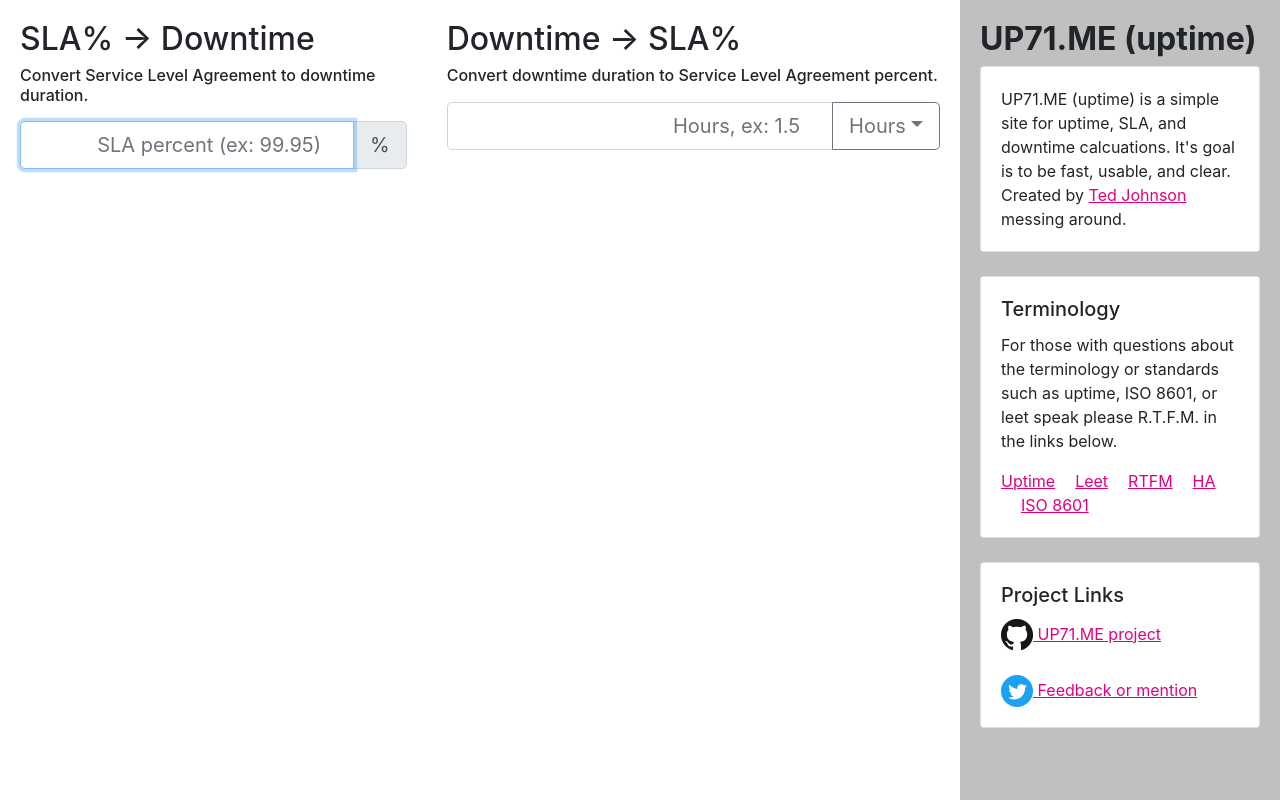
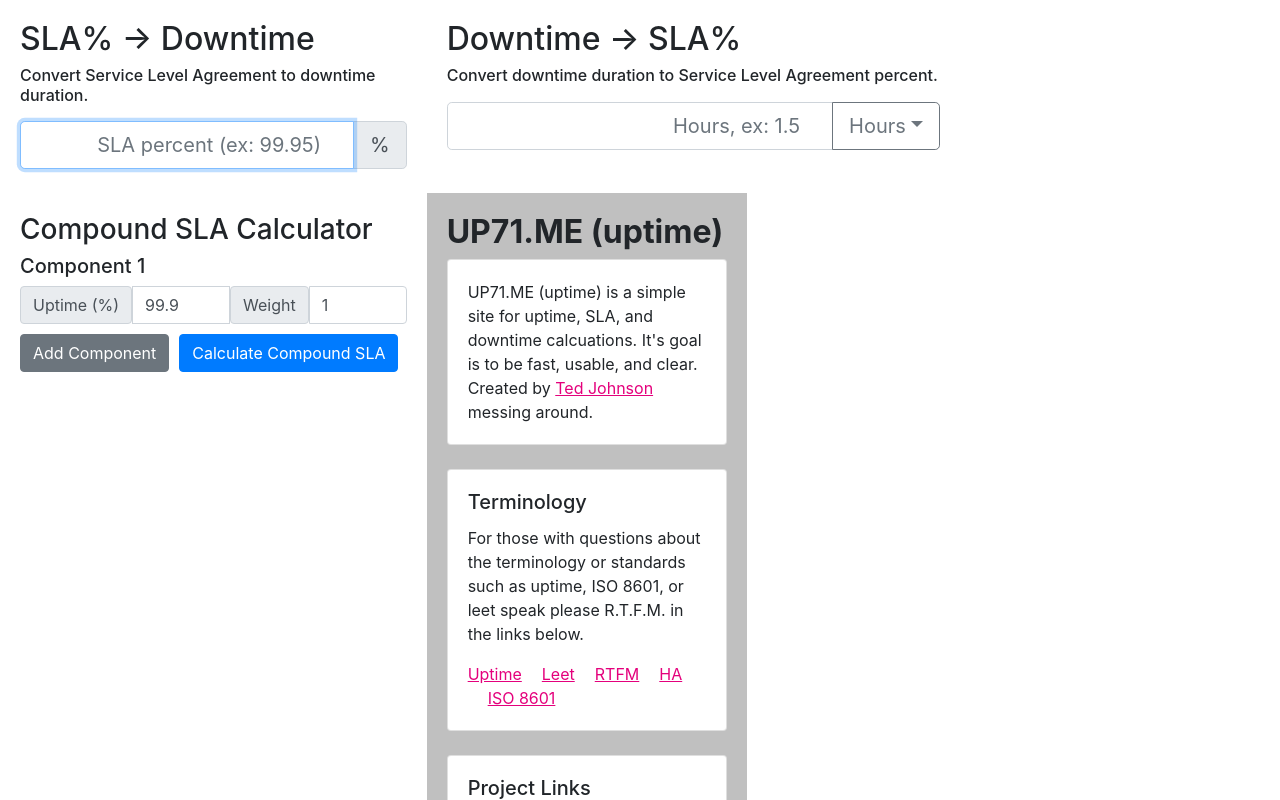
Before and after one commit to TedMN/up71.me, a React (Create React App) app: page / in a window 1280 px wide. Shown: the top 800 px of the page. Built offline with nearby package versions, Linux system fonts and the light colour scheme.

Commit message:
Update App.tsx
Added the component.

```diff
--- a/src/App.tsx
+++ b/src/App.tsx
@@ -1,6 +1,7 @@
 import React from 'react';
 import UptimeForm from './UptimeForm';
 import OutageForm from './OutageForm';
+import CompoundForm from './CompoundForm';
 import './App.css';
 import { Container, Row, Col, Card } from 'react-bootstrap';
 
@@ -23,7 +24,9 @@
             </label>
             <OutageForm></OutageForm>
           </Col>
-
+          <Col sm="12" lg="6" md="12" xl="4" className="App-main">
+            <CompoundForm /> {/* Add the new compound SLA form here */}
+          </Col>
           <Col lg="12" md="12" xl="3" className="App-notes">
             <h2><b>UP71.ME (uptime)</b></h2>
             <Card>
```
